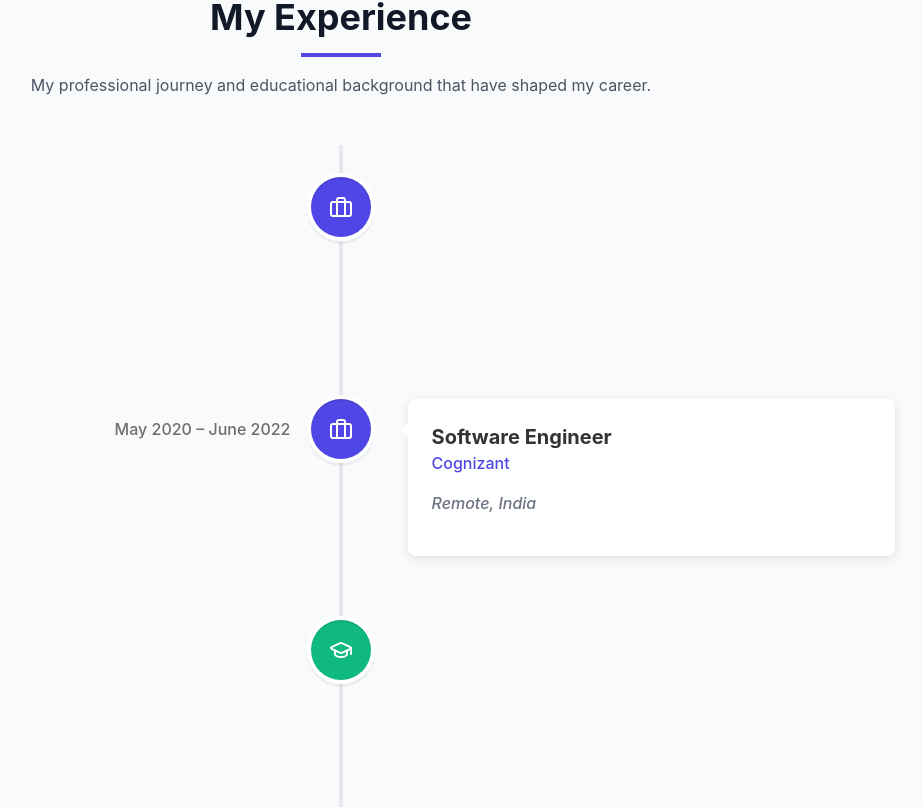
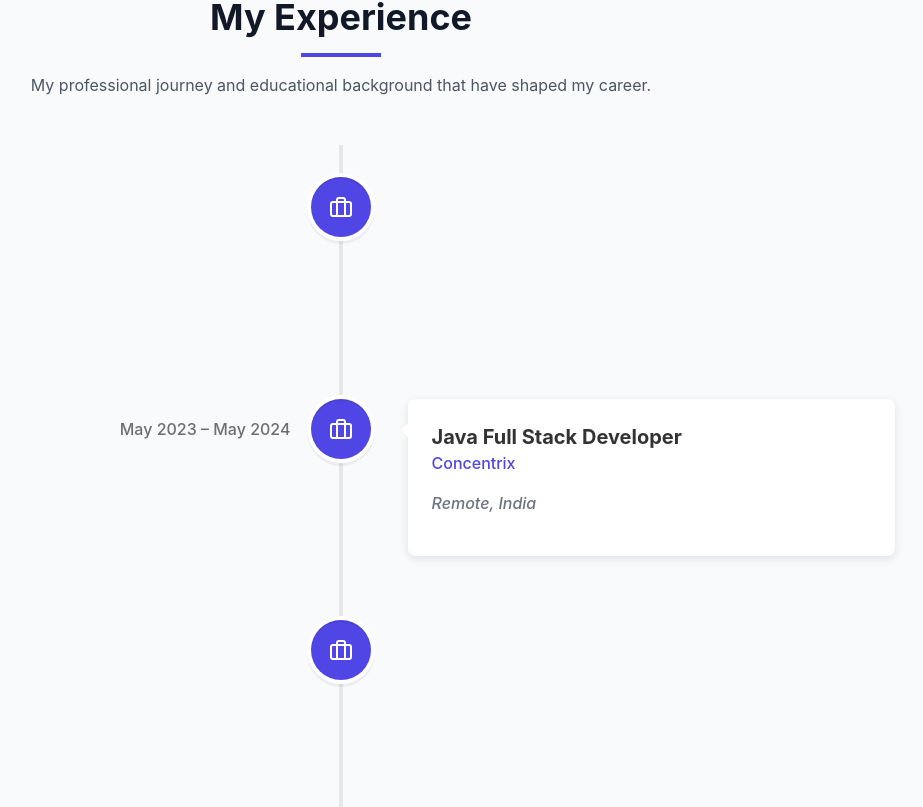
Before and after one commit to Sandeep3899/Portfolio, a React (Vite) app: page / in a window 1280 px wide. Shown: the part 1673-2480 px from the top of the page, without its empty margins (299-1222 px from the left). Built offline with nearby package versions, Linux system fonts and the light colour scheme.

Commit message:
Update Experience.tsx

```diff
--- a/src/components/Experience.tsx
+++ b/src/components/Experience.tsx
@@ -14,21 +14,27 @@
 
 const experiences: ExperienceItem[] = [
   {
-    title: "Software Engineer Intern",
-    company: "UL Solutions",
-    location: "Fremont, CA",
-    date: "Jan 2025 - Present | May 2024 - Aug 2024 | June 2023 - July 2023",
+    title: "Java Full Stack Developer",
+    company: "Varo Bank",
+    location: "Newark, CA",
+    date: "June 2024 - Present",
     description: [    ],
     type: "work"
   },
   {
+    title: "Java Full Stack Developer",
+    company: "Concentrix",
+    location: "Remote, India",
+    date: "May 2023 – May 2024",
+    description: [   ],
+    type: "work"
+  },
+  {
     title: "Software Engineer",
-    company: "Cognizant",
+    company: "Cloudnine Group of Hospitals",
     location: "Remote, India",
-    date: "May 2020 – June 2022",
-    description: [
-
-    ],
+    date: "Jan 2021 – July 2022",
+    description: [   ],
     type: "work"
   },
   {
```
